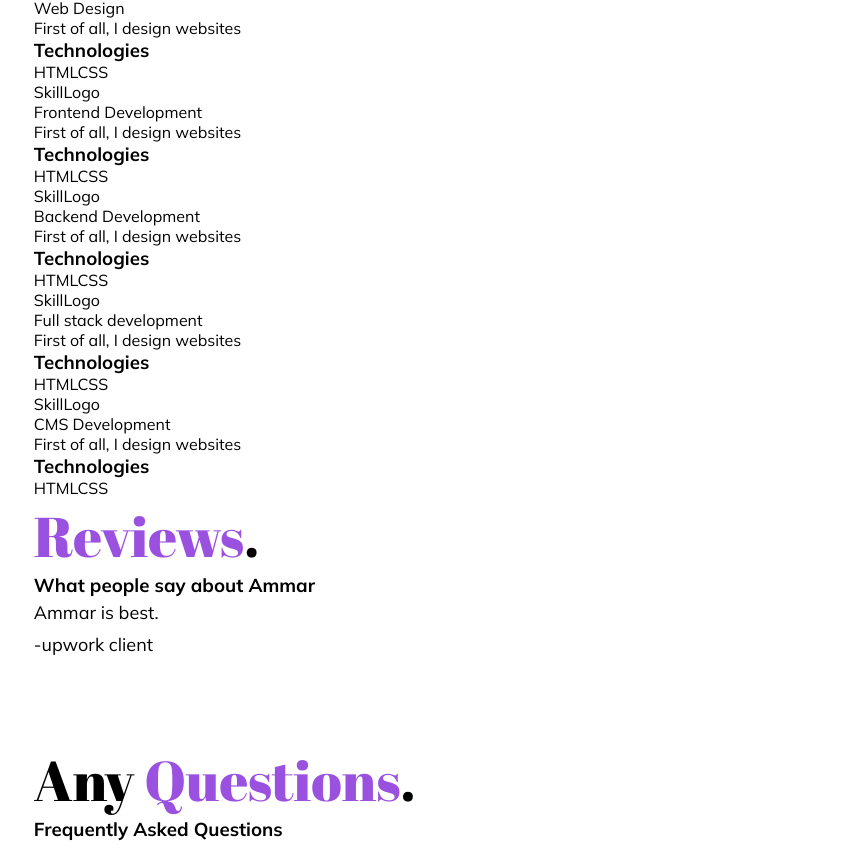
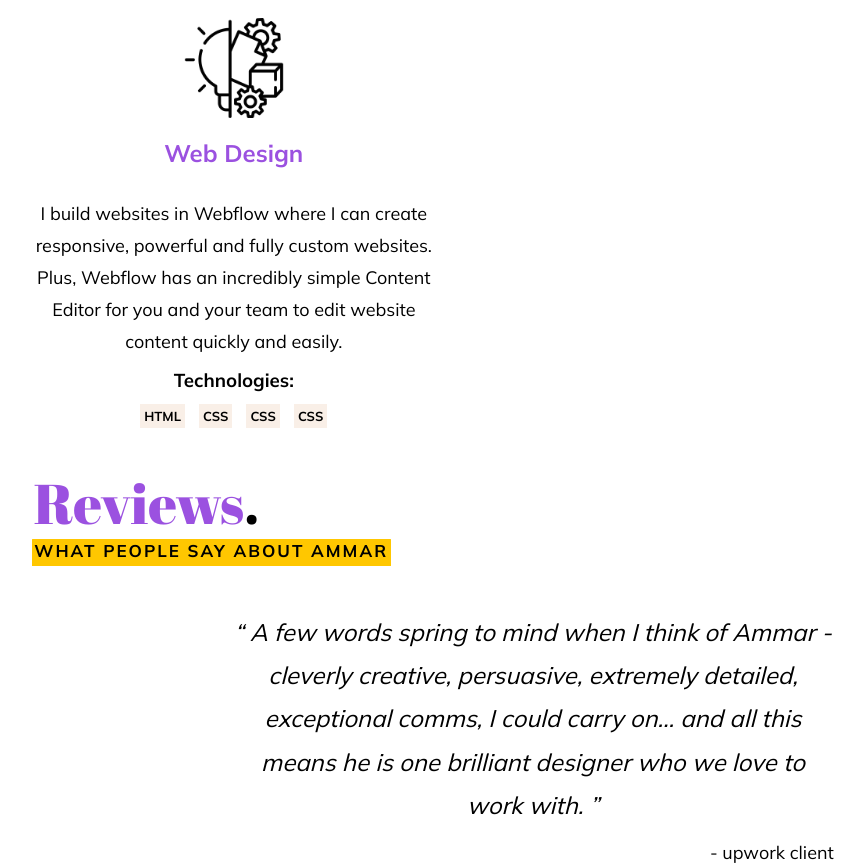
Before and after one commit to AmmarAkramBhutta/Ammar, a React (Create React App) app: page / in a window 1280 px wide. Shown: the part 817-1682 px from the top of the page, without its empty margins (107-972 px from the left). Built offline with nearby package versions, Linux system fonts and the light colour scheme.

Commit message:
Adding reviews and skills section

```diff
--- a/src/components/faq-section.js
+++ b/src/components/faq-section.js
@@ -8,7 +8,7 @@
         <h2>
           Any <span className="purpled">Questions</span>.
         </h2>
-        <h3>Frequently Asked Questions</h3>
+        <span className="highlite">Frequently Asked Questions</span>
         <div className="question">
           <h4>How do I Start?</h4>
           <div className="answer">
--- a/src/components/global-style.js
+++ b/src/components/global-style.js
@@ -2,7 +2,8 @@
 
 const GlobalStyle = createGlobalStyle`
 
-  *{
+
+  *, *::before, *::after {
     margin: 0;
   padding: 0;
   box-sizing: border-box;
@@ -51,6 +52,25 @@
     color: #9B51E0;
   }
 
+  .highlite{
+  position: relative;
+  padding: 7px 0.03125em;
+  white-space: nowrap;
+  font-size: 17px;
+  font-weight: bold;
+  text-transform: uppercase;
+  letter-spacing: 2px;
+}
+
+
+.highlite::after {
+  content: "";
+  position: absolute;
+  inset: 0.328125em -0.125em 0.109375em;
+  background: rgb(255, 199, 0);
+  border-radius: 0.03125em;
+  z-index: -1;
+}
 
 
 `;
--- a/src/components/nav.js
+++ b/src/components/nav.js
@@ -8,7 +8,6 @@
 
   window.addEventListener("scroll", function () {
     setSticky(window.scrollY > 3)
-    console.log(isSticky);
   });
 
   return (
--- a/src/components/reviews-section.js
+++ b/src/components/reviews-section.js
@@ -1,13 +1,19 @@
+import style from './reviews-section.module.css'
+
 const ReviewsSection = () => {
   return (
     <>
       <h2>
         <span className="purpled">Reviews</span>.
       </h2>
-      <h3>What people say about Ammar</h3>
-      <div className="review">
-        <p className="review-text">Ammar is best.</p>
-        <p className="review-author">-upwork client</p>
+      <span className='highlite'>What people say about Ammar</span>
+      <div className={style.wrapper}>
+      <div className={style.review}>
+        <p className={style.reviewtext}>“ A few words spring to mind when I think of Ammar - cleverly creative, persuasive, extremely detailed, exceptional comms, I could carry on... and all this means he is one brilliant designer who we love to work with. ”</p>
+        <p className="review-author"></p>
+      </div>
+      <p className={style.author}> - upwork client</p>
+
       </div>
     </>
   );
--- /dev/null
+++ b/src/components/reviews-section.module.css
@@ -0,0 +1,20 @@
+.review {
+  margin: 50px 0 10px;
+
+  display: flex;
+  align-items: center;
+  justify-content: center;
+}
+
+.reviewtext {
+  font-size: 24px;
+  max-width: 600px;
+  font-style: italic;
+  text-align: center;
+
+}
+
+.author {
+  text-align: right;
+  max-width: 800px;
+}
--- a/src/components/skills-section.js
+++ b/src/components/skills-section.js
@@ -1,85 +1,77 @@
+import styled from "styled-components";
+import designIcon from "../img/idea.png";
+
+
 const SkillsSection = () => {
   return (
-    <>
+    <Skills>
       <div>
         <h2>
           What I <span className="purpled">do</span>.
         </h2>
-        <div>
-          <div className="skill">
-            <div className="skill-logo">SkillLogo</div>
-            <div className="skill-title">Web Design</div>
-            <div className="skill-description">
-              First of all, I design websites
+        <div className="skills">
+        <div className="skill">
+          <img className="skill__logo" src={designIcon} alt='web design'/>
+            <div className="skill__title"><strong>Web Design</strong></div>
+            <div className="skill__description">
+            I build websites in Webflow where I can create responsive, powerful and fully custom websites. Plus, Webflow has an incredibly simple Content Editor for you and your team to edit website content quickly and easily.
             </div>
             <div className="technologies">
-              <h3>Technologies</h3>
-              <div className="technologies-bullets">
+              <h3><b>Technologies</b>:</h3>
+              <div className="technologies__bullets">
                 <span className="bullet">HTML</span>
                 <span className="bullet">CSS</span>
-              </div>
-            </div>
-          </div>
-          <div className="skill">
-            <div className="skill-logo">SkillLogo</div>
-            <div className="skill-title">Frontend Development</div>
-            <div className="skill-description">
-              First of all, I design websites
-            </div>
-            <div className="technologies">
-              <h3>Technologies</h3>
-              <div className="technologies-bullets">
-                <span className="bullet">HTML</span>
                 <span className="bullet">CSS</span>
-              </div>
-            </div>
-          </div>
-          <div className="skill">
-            <div className="skill-logo">SkillLogo</div>
-            <div className="skill-title">Backend Development</div>
-            <div className="skill-description">
-              First of all, I design websites
-            </div>
-            <div className="technologies">
-              <h3>Technologies</h3>
-              <div className="technologies-bullets">
-                <span className="bullet">HTML</span>
-                <span className="bullet">CSS</span>
-              </div>
-            </div>
-          </div>
-          <div className="skill">
-            <div className="skill-logo">SkillLogo</div>
-            <div className="skill-title">Full stack development</div>
-            <div className="skill-description">
-              First of all, I design websites
-            </div>
-            <div className="technologies">
-              <h3>Technologies</h3>
-              <div className="technologies-bullets">
-                <span className="bullet">HTML</span>
-                <span className="bullet">CSS</span>
-              </div>
-            </div>
-          </div>
-          <div className="skill">
-            <div className="skill-logo">SkillLogo</div>
-            <div className="skill-title">CMS Development</div>
-            <div className="skill-description">
-              First of all, I design websites
-            </div>
-            <div className="technologies">
-              <h3>Technologies</h3>
-              <div className="technologies-bullets">
-                <span className="bullet">HTML</span>
                 <span className="bullet">CSS</span>
               </div>
             </div>
           </div>
         </div>
       </div>
-    </>
+    </Skills>
   );
 };
 
+const Skills = styled.div`
+  .skills {
+    display: grid;
+    grid-template-columns: auto auto auto;
+  }
+
+  .skill {
+    margin-top: 40px;
+    margin-bottom: 40px;
+    max-width: 400px;
+    display: flex;
+    flex-direction: column;
+    align-items: center;
+    justify-content: center;
+    text-align: center;
+  }
+  .skill__logo {
+    width: 100px;
+  }
+  .skill__title{
+    font-size: 24px;
+    margin: 20px 0 30px;
+    color: #9b51e0;
+  }
+  .skill__description {
+    font-size: 18px;
+    line-height: 32px;
+    margin-bottom: 10px;
+  }
+
+  .technologies__bullets {
+    margin-top: 13px;
+  }
+  .bullet{
+    margin: 7px;
+    padding: 4px;
+    font-weight: bold;
+    font-size: 13px;
+    background-color: #F9EFE7;
+  }
+`
+
 export default SkillsSection;
```
Also changed, not shown: public/index.html (+0 -11 lines), src/img/idea.png (added), 6 other files (tests, documents, lock files or other folders).
